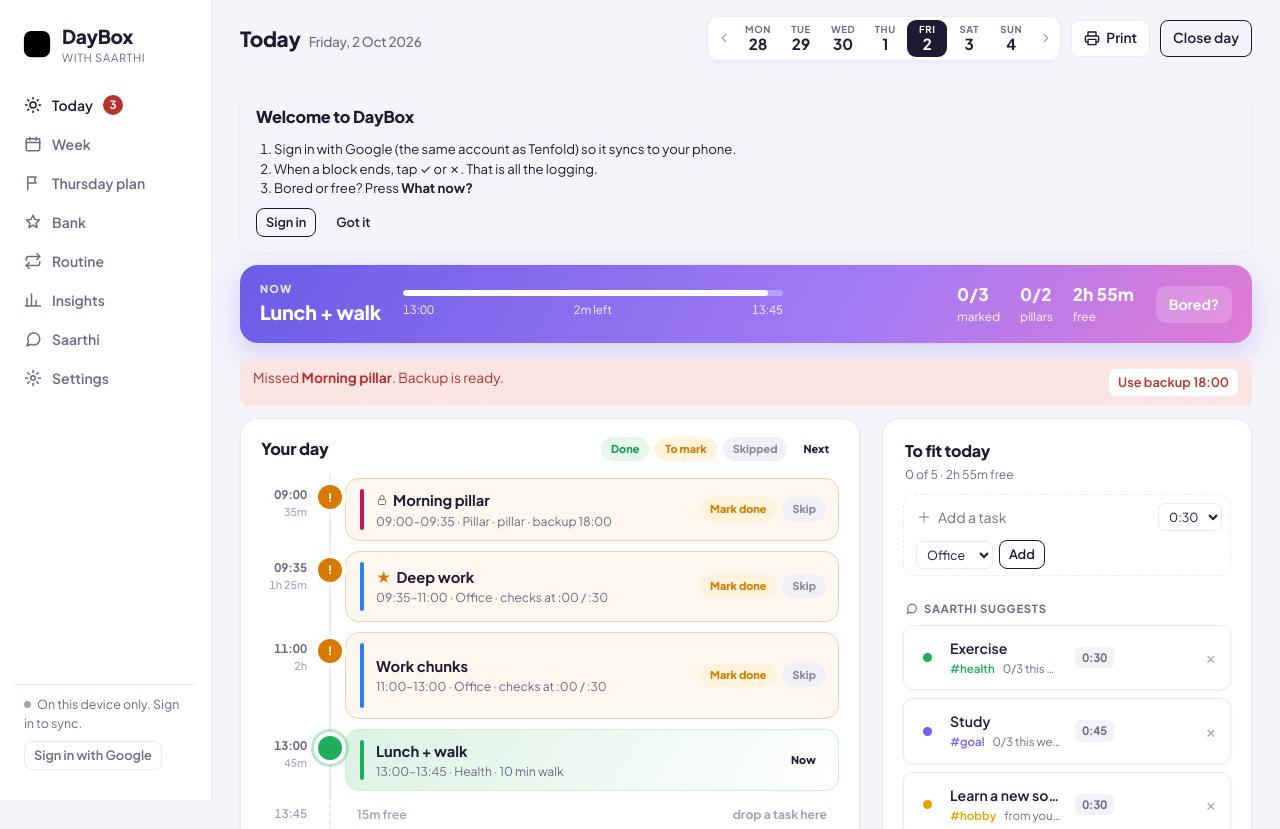
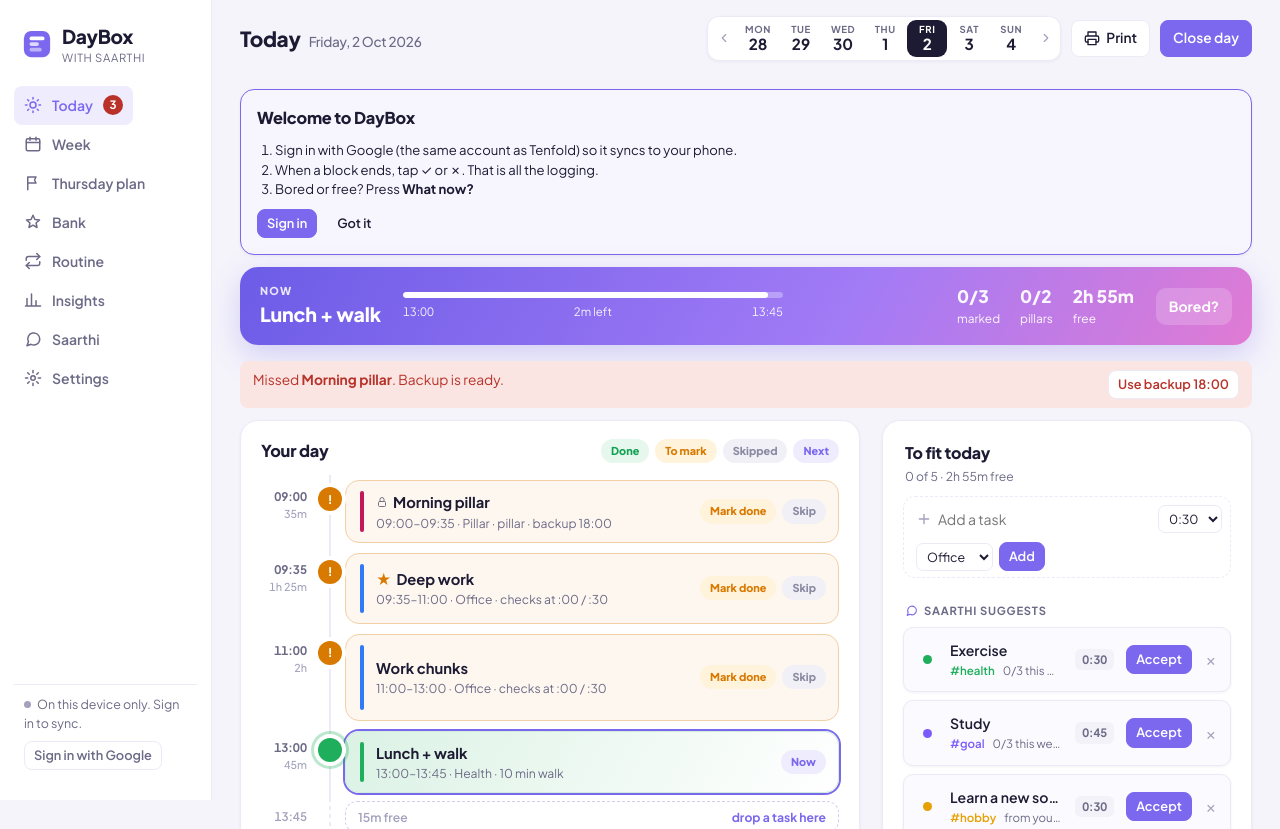
Before and after one commit to 26-saurabhmaheshwari/daybox, a plain HTML site: page index.html in a window 1280 px wide. Shown: the top 829 px of the page. Drawn offline with Linux system fonts and the light colour scheme; no server answers.

Commit message:
Restore light accent colour, fix brand icon fill, guard theme tokens in tests

```diff
--- a/index.html
+++ b/index.html
@@ -18,7 +18,7 @@
 <style>
 :root{
   --bg:#F5F4FB; --surface:#FFFFFF; --surface2:#F3F2F9; --ink:#1D1B33; --muted:#6C6A86; --faint:#A3A1BC;
-  --line:#ECEAF6; --line2:#F2F1F8; --shadow-sm:0 1px 3px rgba(40,30,90,.06);
+  --line:#ECEAF6; --line2:#F2F1F8; --shadow-sm:0 1px 3px rgba(40,30,90,.06); --accent:#7B68EE; --accent-ink:#FFFFFF; --accent-soft:#EFECFE;
   --done:#12A150; --done-bg:#E6F7EE; --mark:#D97A00; --mark-bg:#FFF3DC; --skip:#8B8AA3; --skip-bg:#F1F0F6;
   --warn:#A8670F; --warn-bg:#FBF0DD; --alert:#B83229; --alert-bg:#FBE5E3; --good:#23824F; --good-bg:#DFF2E7;
   --shadow:0 1px 2px rgba(16,32,28,.06),0 6px 20px rgba(16,32,28,.07);
@@ -531,7 +531,7 @@
 <div id="shell">
   <aside id="nav">
     <div class="brand">
-      <svg viewBox="0 0 32 32" aria-hidden="true"><rect x="2" y="2" width="28" height="28" rx="8" fill="var(--accent)"/><rect x="8" y="8" width="16" height="4" rx="2" fill="var(--accent-ink)"/><rect x="8" y="14" width="10" height="4" rx="2" fill="var(--accent-ink)" opacity=".75"/><rect x="8" y="20" width="13" height="4" rx="2" fill="var(--accent-ink)" opacity=".5"/></svg>
+      <svg viewBox="0 0 32 32" aria-hidden="true"><rect x="2" y="2" width="28" height="28" rx="8" style="fill:var(--accent)"/><rect x="8" y="8" width="16" height="4" rx="2" style="fill:var(--accent-ink)"/><rect x="8" y="14" width="10" height="4" rx="2" style="fill:var(--accent-ink)" opacity=".75"/><rect x="8" y="20" width="13" height="4" rx="2" style="fill:var(--accent-ink)" opacity=".5"/></svg>
       <div><b>DayBox</b><small>with Saarthi</small></div>
     </div>
     <div id="navList"></div>
@@ -547,7 +547,7 @@
 <div id="ov" hidden><div id="sheet" role="dialog" aria-modal="true"></div></div>
 <div id="toast" hidden></div>
 <div id="printArea"></div>
-<script src="core.js?v=26"></script>
-<script src="app.js?v=26"></script>
+<script src="core.js?v=27"></script>
+<script src="app.js?v=27"></script>
 </body>
 </html>
--- a/test.js
+++ b/test.js
@@ -13,6 +13,7 @@
 t('never writes Tenfold users/ doc', () => { assert(!/setDoc\(\s*doc\(\s*db\s*,\s*'users'/.test(html)); assert(!/deleteDoc\(\s*doc\(\s*db\s*,\s*'users'/.test(html)); });
 t('never writes Tenfold localStorage', () => { const a = read('app.js'); assert(!/setItem\(\s*['"]ptd_/.test(a)); assert(!/removeItem\(\s*['"]ptd_/.test(a)); });
 t('saarthi guard exists', () => { const s = read('saarthi/saarthi.js'); assert(/assertPlannerPath/.test(s)); assert(!/collection\(\s*['"]users['"]\s*\)\.doc\([^)]*\)\.(set|update|delete)/.test(s)); });
+t('light theme defines every core colour token', () => { const root = html.match(/:root\{([\s\S]*?)\n\}/)[1]; ['--bg', '--surface', '--ink', '--muted', '--line', '--accent', '--accent-soft', '--accent-ink', '--done', '--mark', '--skip', '--warn', '--alert'].forEach(k => assert(root.includes(k + ':'), k)); });
 t('my-routine.json not tracked', () => assert(/my-routine\.json/.test(read('.gitignore'))));
 
 // core logic
```
